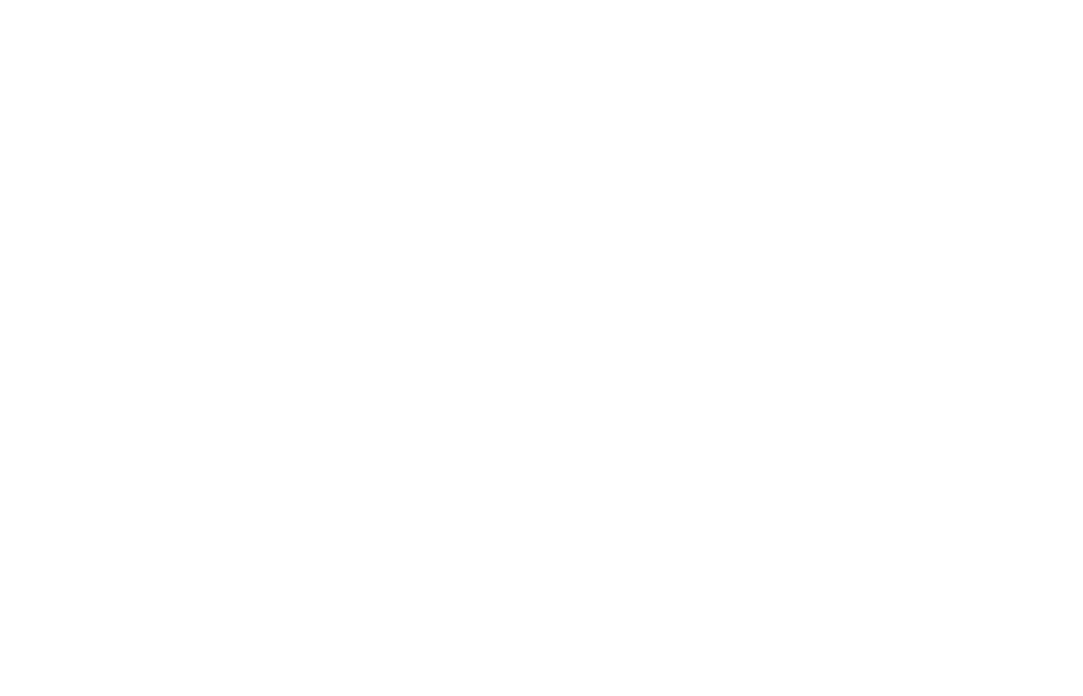
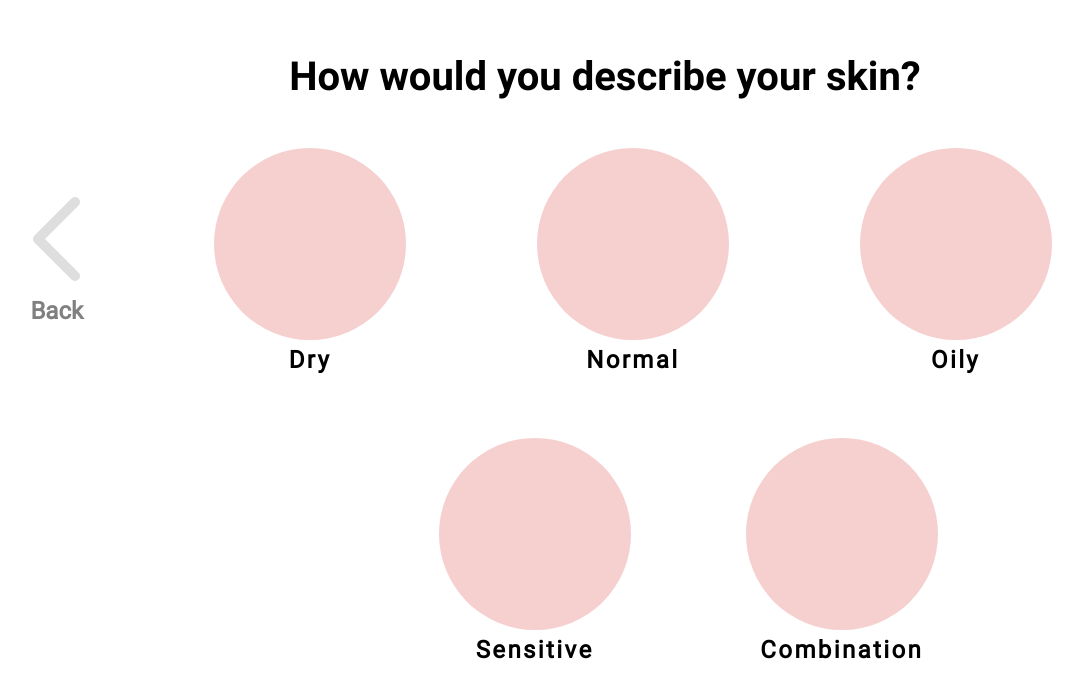
Before and after one commit to Bryan-Douglas/industry_project, a React (Create React App) app: page /skin in a window 1280 px wide. Before the commit this address had no page. Shown: the part 107-803 px from the top of the page, without its empty margins (35-1118 px from the left). Built offline with nearby package versions, Linux system fonts and the light colour scheme; the HTML template or start-up script is replaced by a standard one.

Commit message:
fixed styling for describe your skin page, having trouble with theback arrow

```diff
--- a/src/App.jsx
+++ b/src/App.jsx
@@ -1,16 +1,21 @@
 import './App.scss';
-import Home from './components/Home/Home'
+import Home from './components/Home/HomeSection'
 import { BrowserRouter, Routes, Route } from 'react-router-dom';
-import Welcome from './components/Welcome/Welcome';
+import Welcome from './components/Welcome/WelcomeSection';
+import Skin from './components/Skin/SkinSection';
+import { useNavigate } from 'react-router-dom';
 
 
 function App() {
+
+
   return (
     <div className="content__wrapper">
     <BrowserRouter>
     <Routes>
       <Route path="/" element={<Home />}/>
-      <Route path="/welcome" element={<Welcome />} />
+      <Route path="/welcome" element={<Welcome  />} />
+      <Route path="/skin" element={<Skin   />} />
     </Routes>
     </BrowserRouter>
     </div>
--- a/src/components/Home/Home.jsx
+++ b/src/components/Home/HomeSection.jsx
@@ -1,7 +1,7 @@
 import React from "react";
-import "./Home.scss";
+import "./HomeSection.scss";
 import { Link } from "react-router-dom";
-function Home() {
+function HomeSection() {
   return (
     <div className="home-section">
       <div className="home-section__headerWrapper">
@@ -29,4 +29,4 @@
   );
 }
 
-export default Home;
+export default HomeSection;
--- /dev/null
+++ b/src/components/Skin/SkinSection.jsx
@@ -0,0 +1,52 @@
+import React from "react";
+import "./SkinSection.scss";
+import BackArrow from "../../assets/images/backarrow.svg";
+import { useNavigate } from "react-router-dom";
+
+function Skin() {
+  const navigate = useNavigate();
+  const goBack = () => {
+    navigate(-1);
+  };
+  return (
+    <div className="skin-section">
+      <h1 className="skin-section__header">
+        How would you describe your skin?
+      </h1>
+      <div className="skin-section__cards-container">
+
+      <div className="skin-section__card-container--top">
+      <div onClick={goBack} className="skin-section__backArrow-wrapper">
+          <img src={BackArrow} alt="" />
+          <p className="skin-section__back">Back</p>
+        </div>
+
+        <div className="skin-section__card">
+          <div className="skin-section__circle"></div>
+          <p className="skin-section__subheader">Dry</p>
+        </div>
+        <div className="skin-section__card">
+          <div className="skin-section__circle"></div>
+          <p className="skin-section__subheader">Normal</p>
+        </div>
+        <div className="skin-section__card">
+          <div className="skin-section__circle"></div>
+          <p className="skin-section__subheader">Oily</p>
+        </div>
+      </div>
+      <div className="skin-section__card-container--bottom">
+        <div className="skin-section__card">
+          <div className="skin-section__circle"></div>
+          <p className="skin-section__subheader">Sensitive</p>
+        </div>
+        <div className="skin-section__card">
+          <div className="skin-section__circle"></div>
+          <p className="skin-section__subheader">Combination</p>
+        </div>
+      </div>
+      </div>
+    </div>
+  );
+}
+
+export default Skin;
--- /dev/null
+++ b/src/components/Skin/SkinSection.scss
@@ -0,0 +1,75 @@
+@use '../../styles/variables' as *;
+
+
+
+
+.skin-section{
+    margin-top: 10rem;
+   padding-bottom: 2rem;
+
+
+    &__circle{
+        background-color: $ctaBackground;
+    border-radius: 100px;
+    width: 192px;
+    height: 192px;
+    }
+
+    &__card{
+        display: flex;
+        flex-direction: column;
+        align-items: center;
+
+    }
+    &__card-container--top{
+        display: flex;
+        justify-content: space-around;
+        margin-top: 3rem;
+        align-items: center;
+        flex-wrap: wrap;
+        width: 90%;
+        // padding-left: 131px;
+    }
+
+    &__card-container--bottom{
+        display: flex;
+        justify-content: space-around;
+        margin-left: 26rem;
+        width: 48%;
+        margin-top: 4rem;
+
+
+
+
+    }
+    &__header{
+        text-align: center;
+        font-size: 40px;
+        font-family: 'Roboto Bold';
+
+    }
+    &__subheader{
+        letter-spacing: 2.4px;
+        font-size: 24px;
+        padding-top: 6px;
+    }
+    &__back{
+        color: var(--Grey---808080, #808080);
+        text-align: center;
+        font-size: 24px;
+        margin-top: 1rem;
+    }
+    &__backArrow-wrapper{
+        display: flex;
+        flex-direction: column;
+        align-items: center;
+        // margin-top: 12rem;
+    }
+    &__card-container__topWrapper{
+
+            display: flex;
+            justify-content: space-evenly;
+            align-items: center;
+
+    }
+}
--- a/src/components/Welcome/Welcome.jsx
+++ b/src/components/Welcome/WelcomeSection.jsx
@@ -4,13 +4,15 @@
 import Bath from "../../assets/images/bath_welcome_back.png";
 import BackArrow from "../../assets/images/backarrow.svg";
 import { useNavigate } from "react-router-dom";
-import "./Welcome.scss";
+import "./WelcomeSection.scss";
+import { Link } from "react-router-dom";
 
 function Welcome() {
 
-    const navigate = useNavigate()
+  const navigate = useNavigate()
+  const goBack = () =>{ navigate(-1)}
 
-    const goBack = () =>{ navigate(-1)}
+
   return (
     <div className="welcome-section">
       <h1 className="welcome-section__header">Pick your category</h1>
@@ -42,9 +44,11 @@
               className="welcome-section__image"
             />
           </div>
+          <Link to="/skin">
           <div className="welcome-section__button-wrapper">
             <button className="welcome-section__button">Skincare</button>
           </div>
+          </Link>
         </div>
         <div className="welcome-section__card">
           <div className="welcome-section__image-container">
--- a/src/styles/_variables.scss
+++ b/src/styles/_variables.scss
@@ -1,3 +1,5 @@
 
 
 $tablet-width: 1194px;
+
+$ctaBackground: #F6CFCF;
```
Also changed, not shown: src/components/Home/HomeSection.scss (renamed from src/components/Home/Home.scss), src/components/Welcome/WelcomeSection.scss (renamed from src/components/Welcome/Welcome.scss).
